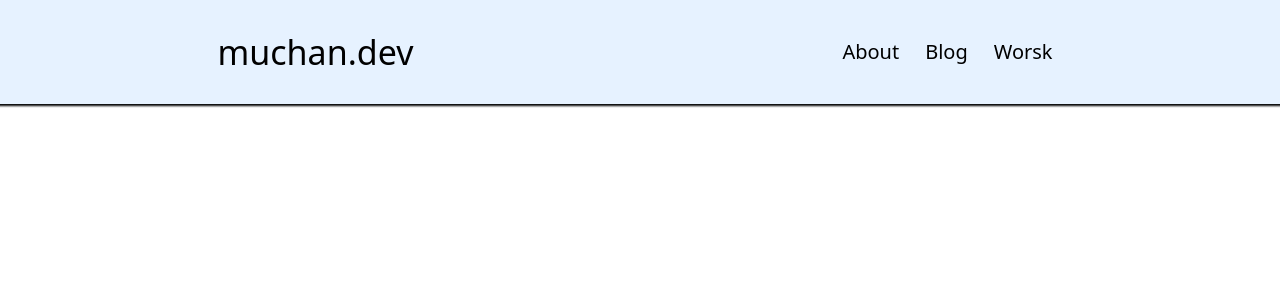
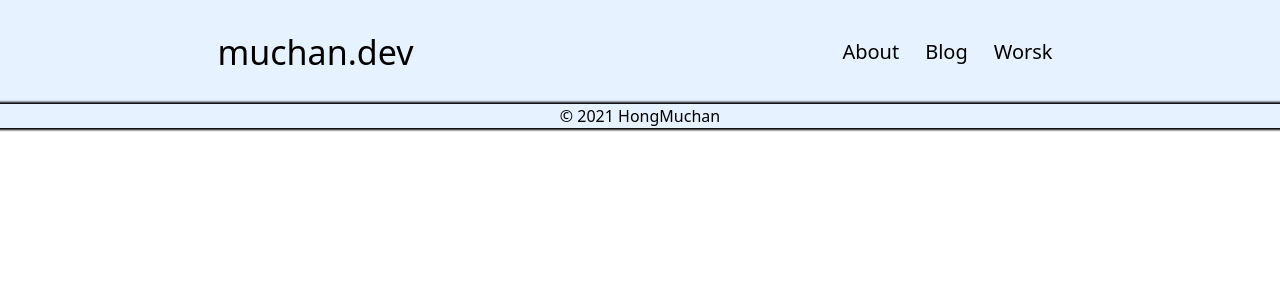
Before and after one commit to HongMuchang/muchan.dev, a Next.js app: page / in a window 1280 px wide. Shown: the top 300 px of the page. Built offline with nearby package versions, Linux system fonts and the light colour scheme.

Commit message:
update #7 add footer component

```diff
--- a/src/pages/index.js
+++ b/src/pages/index.js
@@ -1,4 +1,5 @@
 import Head from 'next/head'
+import { Footer } from '../components/atoms/layout/Footer'
 import { Header } from '../components/atoms/layout/Header'
 
 export default function Home() {
@@ -6,6 +7,7 @@ export default function Home() {
     <>
       <Head title={'むちゃん'} />
       <Header />
+      <Footer />
     </>
   )
 }
```
